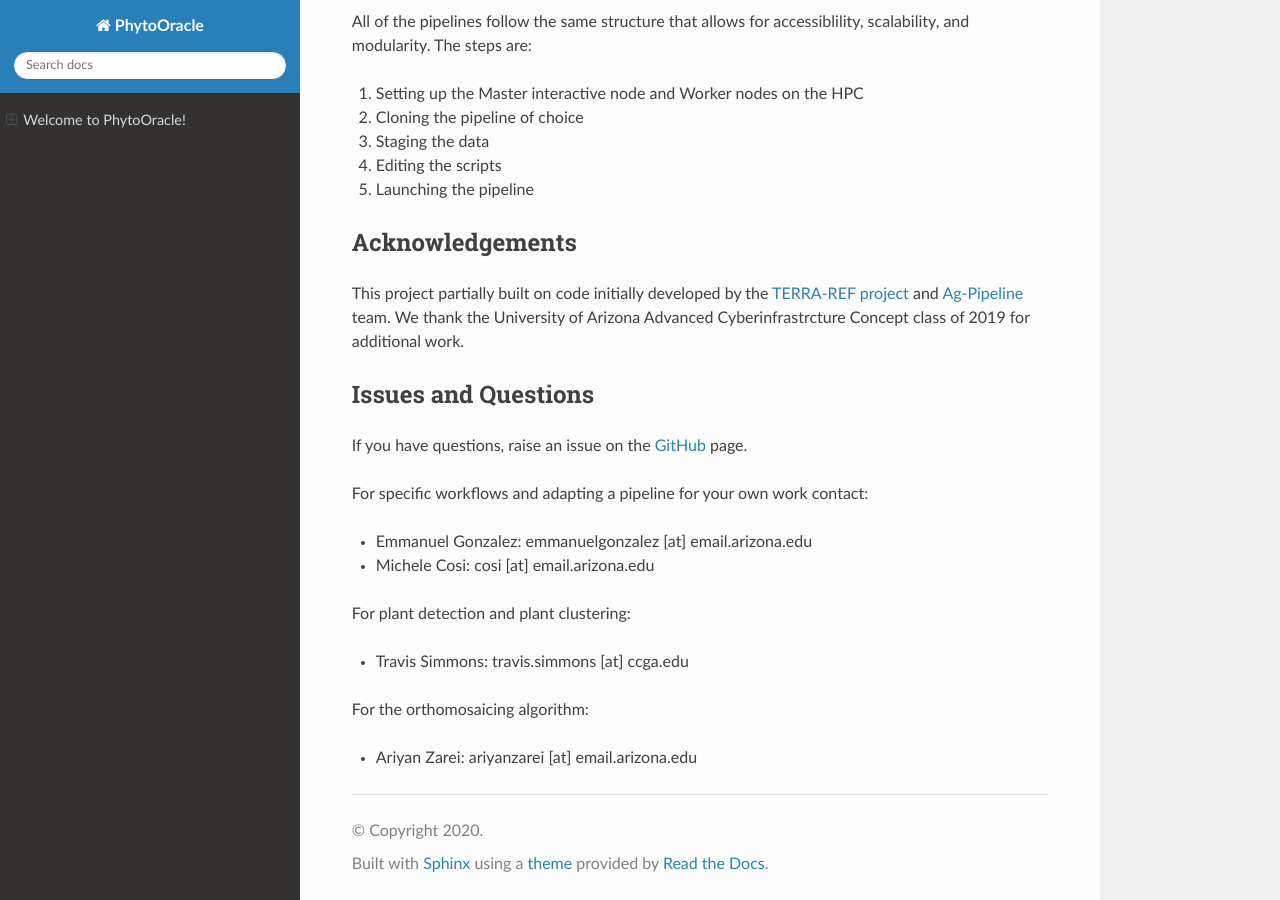
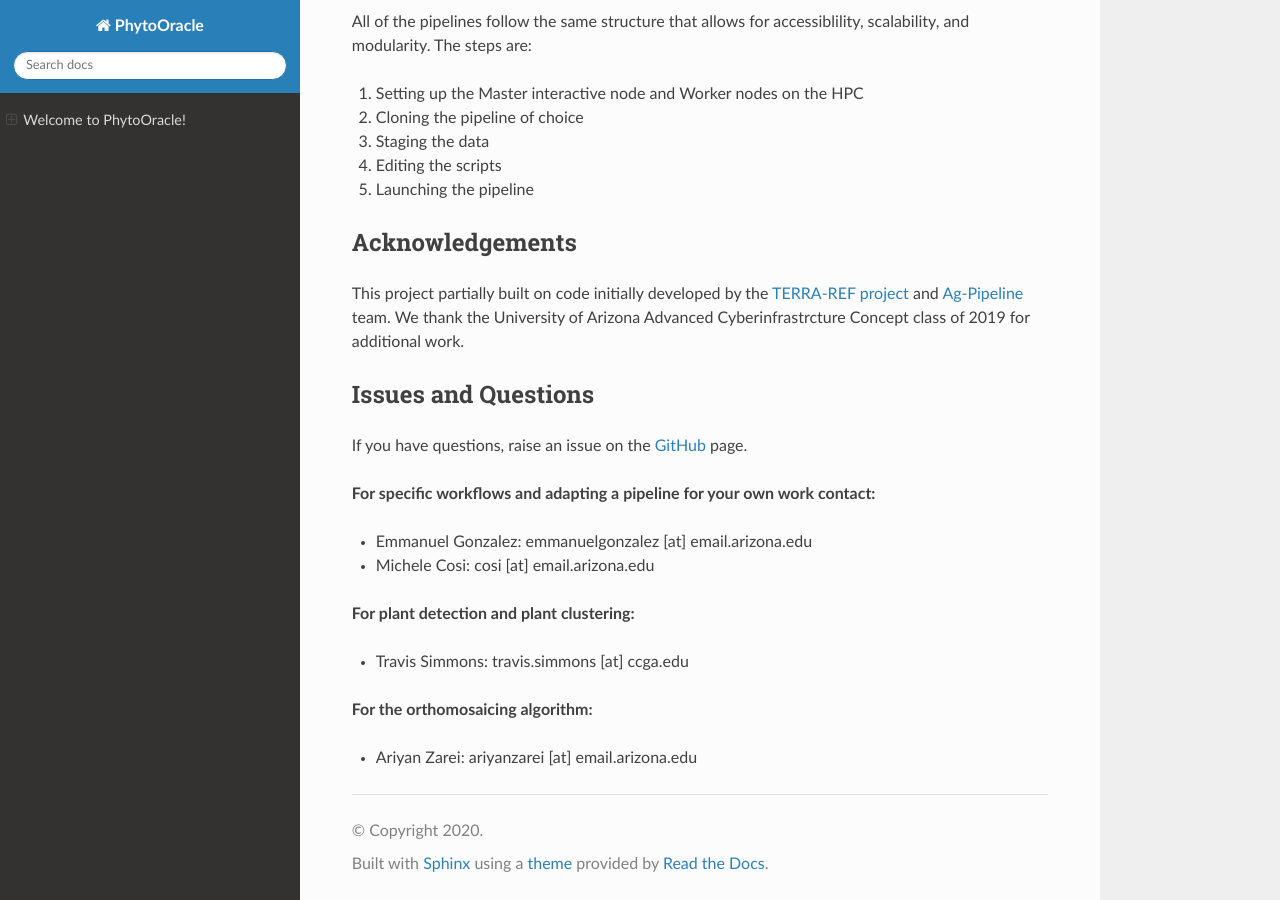
Before and after one commit to LyonsLab/PhytoOracle, a Sphinx documentation site: the page built from docs/index.rst, in a window 1280 px wide and 900 px high, scrolled down 605 px. Built offline with Sphinx 7.4.7 and the Read the Docs theme 2.0.0, drawn with Linux system fonts in a browser that asks for light colours.

```diff
--- a/docs/index.rst
+++ b/docs/index.rst
@@ -58,15 +58,15 @@ Issues and Questions
 
 If you have questions, raise an issue on the `GitHub <https://github.com/LyonsLab/PhytoOracle/>`_ page.
 
-For specific workflows and adapting a pipeline for your own work contact:
+**For specific workflows and adapting a pipeline for your own work contact:**
 
 * Emmanuel Gonzalez: emmanuelgonzalez [at] email.arizona.edu
 * Michele Cosi: cosi [at] email.arizona.edu
 
-For plant detection and plant clustering:
+**For plant detection and plant clustering:**
 
 * Travis Simmons: travis.simmons [at] ccga.edu
 
-For the orthomosaicing algorithm:
+**For the orthomosaicing algorithm:**
 
 * Ariyan Zarei: ariyanzarei [at] email.arizona.edu
```
